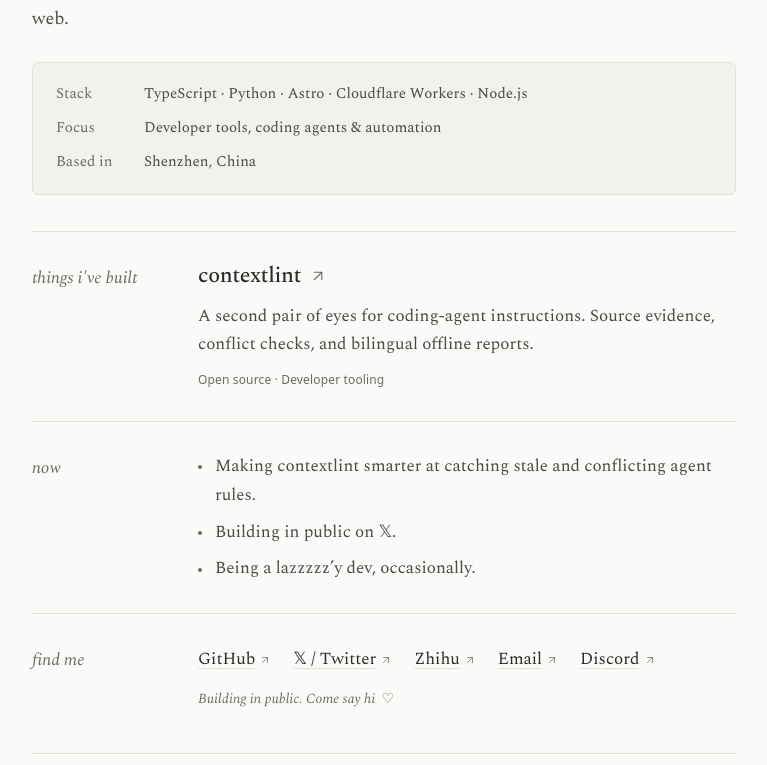
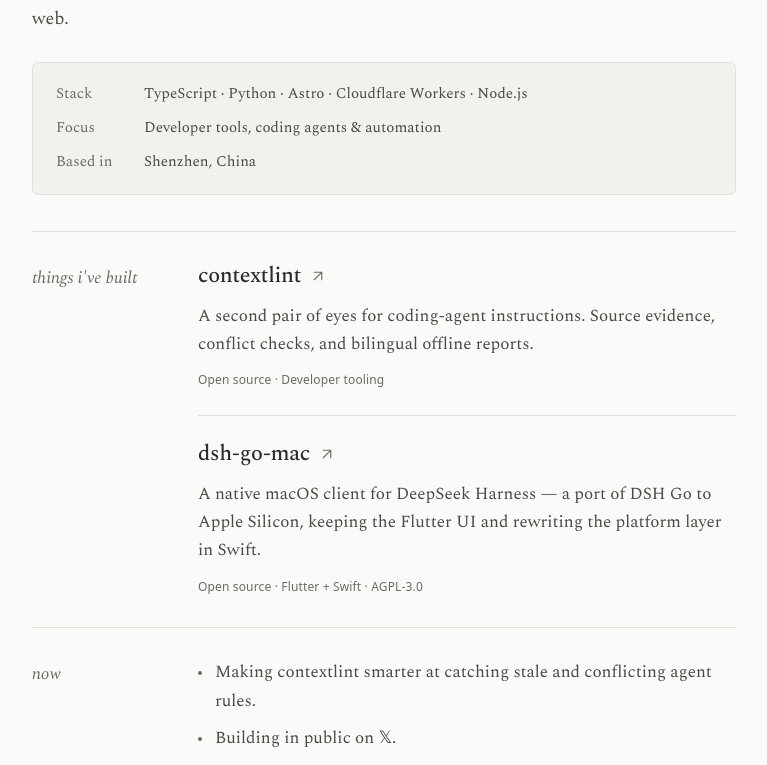
Before and after one commit to BillWGong/mypage, a Vue app: page / in a window 1280 px wide. Shown: the part 376-1141 px from the top of the page, without its empty margins (256-1023 px from the left). Built offline with nearby package versions, Linux system fonts and the light colour scheme.

Commit message:
Add dsh-go-mac project

```diff
--- a/src/App.vue
+++ b/src/App.vue
@@ -21,6 +21,21 @@ const links = [
   { label: 'Zhihu', href: 'https://www.zhihu.com/people/bnv-80' },
   { label: 'Email', href: 'mailto:banlangencn@gmail.com' },
   { label: 'Discord', href: 'https://discord.com/users/1257990809811161161' },
+]
+
+const projects = [
+  {
+    name: 'contextlint',
+    href: 'https://github.com/BillWGong/contextlint',
+    description: 'A second pair of eyes for coding-agent instructions. Source evidence, conflict checks, and bilingual offline reports.',
+    note: 'Open source · Developer tooling',
+  },
+  {
+    name: 'dsh-go-mac',
+    href: 'https://github.com/BillWGong/dsh-go-mac',
+    description: 'A native macOS client for DeepSeek Harness — a port of DSH Go to Apple Silicon, keeping the Flutter UI and rewriting the platform layer in Swift.',
+    note: 'Open source · Flutter + Swift · AGPL-3.0',
+  },
 ]
 </script>
 
@@ -58,11 +73,13 @@ const links = [
       <section class="section-row" aria-labelledby="work-title">
         <h2 id="work-title">things i've built</h2>
         <div>
-          <a class="project-link" href="https://github.com/BillWGong/contextlint">
-            <span>contextlint</span><PageIcon name="external" />
-          </a>
-          <p class="project-description">A second pair of eyes for coding-agent instructions. Source evidence, conflict checks, and bilingual offline reports.</p>
-          <span class="project-note">Open source · Developer tooling</span>
+          <div v-for="project in projects" :key="project.name" class="project">
+            <a class="project-link" :href="project.href">
+              <span>{{ project.name }}</span><PageIcon name="external" />
+            </a>
+            <p class="project-description">{{ project.description }}</p>
+            <span class="project-note">{{ project.note }}</span>
+          </div>
         </div>
       </section>
 
--- a/src/style.css
+++ b/src/style.css
@@ -77,6 +77,7 @@ h2 { padding-top: 2px; font-size: 17px; font-weight: 400; font-style: italic; co
 .project-link:hover svg { transform: translate(2px, -2px); color: var(--accent); }
 .project-description { margin-top: 10px; font-size: 17px; line-height: 1.65; color: var(--body); }
 .project-note { display: block; margin-top: 12px; font-size: 12px; font-family: system-ui, sans-serif; color: var(--muted); letter-spacing: .15px; }
+.project + .project { margin-top: 24px; padding-top: 24px; border-top: 1px solid var(--line); }
 .updates { list-style: none; color: var(--body); font-size: 17px; }
 .updates li { position: relative; padding-left: 17px; }
 .updates li + li { margin-top: 8px; }
```
